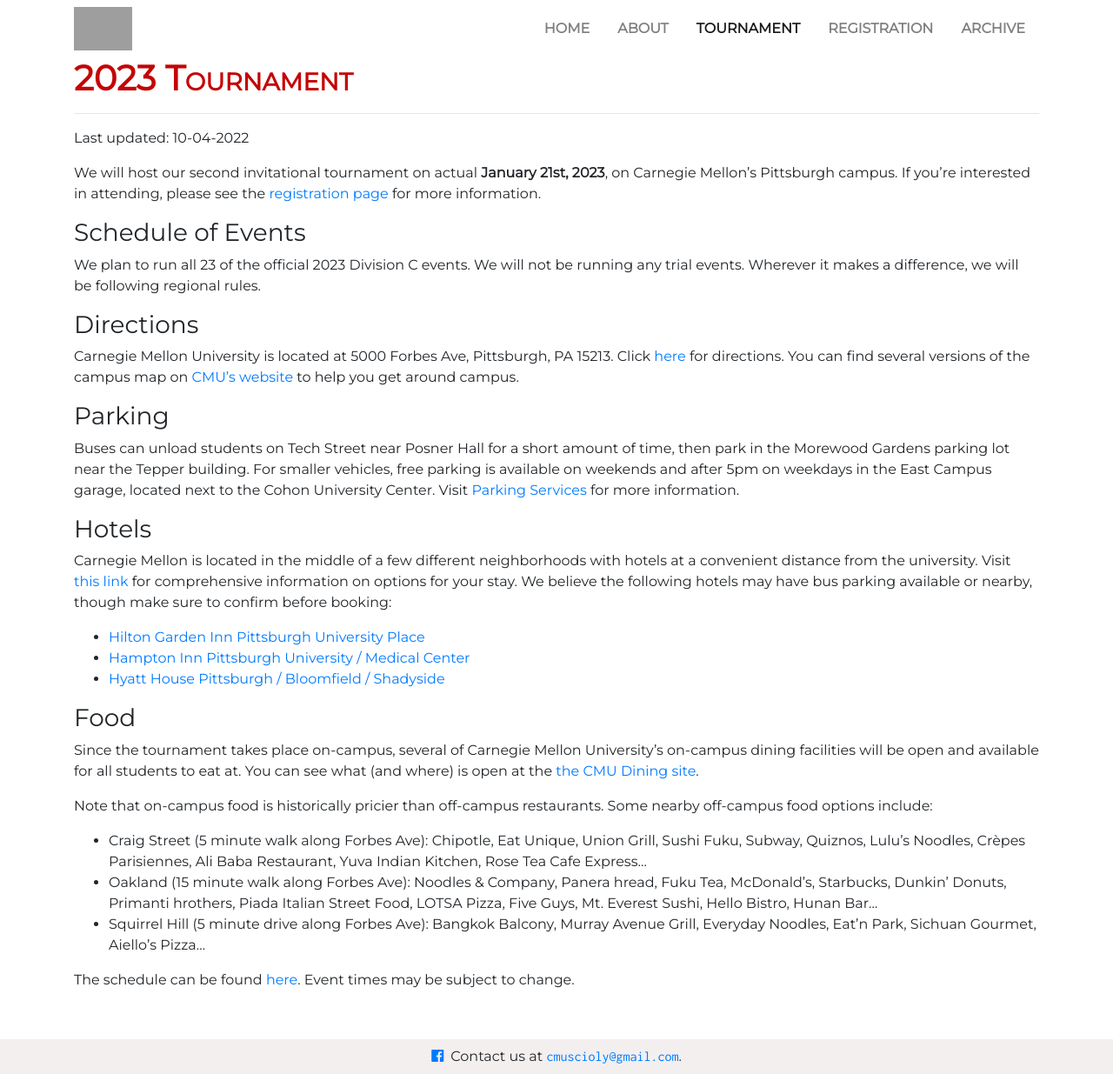
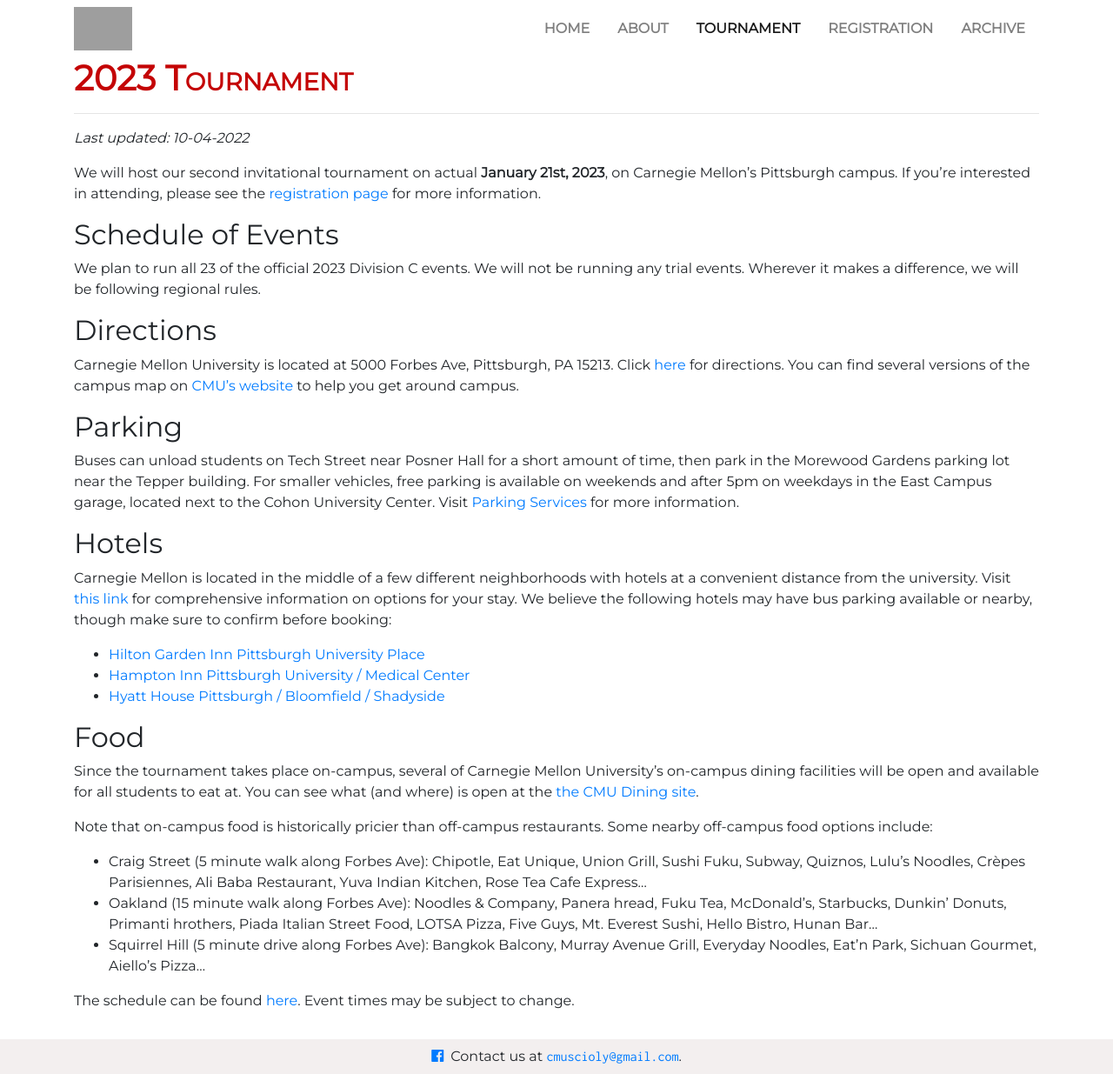
Before and after one commit to cmuscioly/cmuscioly.github.io, a Jekyll site: the page built from tournament.md, in a window 1280 px wide. Shown: the whole page at 87% size. Built offline with Jekyll 4.4.1, drawn with Linux system fonts in a browser that asks for light colours; nearby versions of some CDN libraries; grey boxes are pictures that could not be loaded.

```diff
--- a/tournament.md
+++ b/tournament.md
@@ -6,7 +6,7 @@ permalink: /tournament/
 
 # 2023 Tournament
 <hr>
-Last updated: 10-04-2022
+*Last updated: 10-04-2022*
 
 
 
@@ -28,23 +28,23 @@ We will host our second invitational tournament on actual <b>January 21st, 2023<
   platform</a>
 </div> -->
 
-### Schedule of Events
+## Schedule of Events
 
 We plan to run all 23 of the official 2023 Division C events. We will not be running any trial events. Wherever it makes a difference, we will be following regional rules.
 
 
-### Directions
+## Directions
 
 Carnegie Mellon University is located at 5000 Forbes Ave, Pittsburgh, PA 15213. Click [here](https://www.google.com/maps?saddr=My+Location&daddr=Carnegie+Mellon+University) for directions.
 You can find several versions of the campus map on [CMU's website](https://www.cmu.edu/visit/maps-parking-transportation.html) to help you get around campus.
 
 
-### Parking
+## Parking
 
 Buses can unload students on Tech Street near Posner Hall for a short amount of time, then park in the Morewood Gardens parking lot near the Tepper building. For smaller vehicles, free parking is available on weekends and after 5pm on weekdays in the East Campus garage, located next to the Cohon University Center. Visit [Parking Services](https://www.cmu.edu/parking/about/) for more information.
 
 
-### Hotels
+## Hotels
 
 Carnegie Mellon is located in the middle of a few different neighborhoods with hotels at a convenient distance from the university. Visit [this link](https://admission.enrollment.cmu.edu/pages/accommodations) for comprehensive information on options for your stay.
 We believe the following hotels may have bus parking available or nearby, though make sure to confirm before booking:
@@ -54,7 +54,7 @@ We believe the following hotels may have bus parking available or nearby, though
 * [Hyatt House Pittsburgh / Bloomfield / Shadyside](https://www.hyatt.com/en-US/hotel/pennsylvania/hyatt-house-pittsburgh-bloomfield-shadyside/pitxp)
 
 
-### Food
+## Food
 
 Since the tournament takes place on-campus, several of Carnegie Mellon University’s on-campus dining facilities will be open and available for all students to eat at. You can see what (and where) is open at the [the CMU Dining site](https://apps.studentaffairs.cmu.edu/dining/conceptinfo/?page=listConcepts).
 
```
